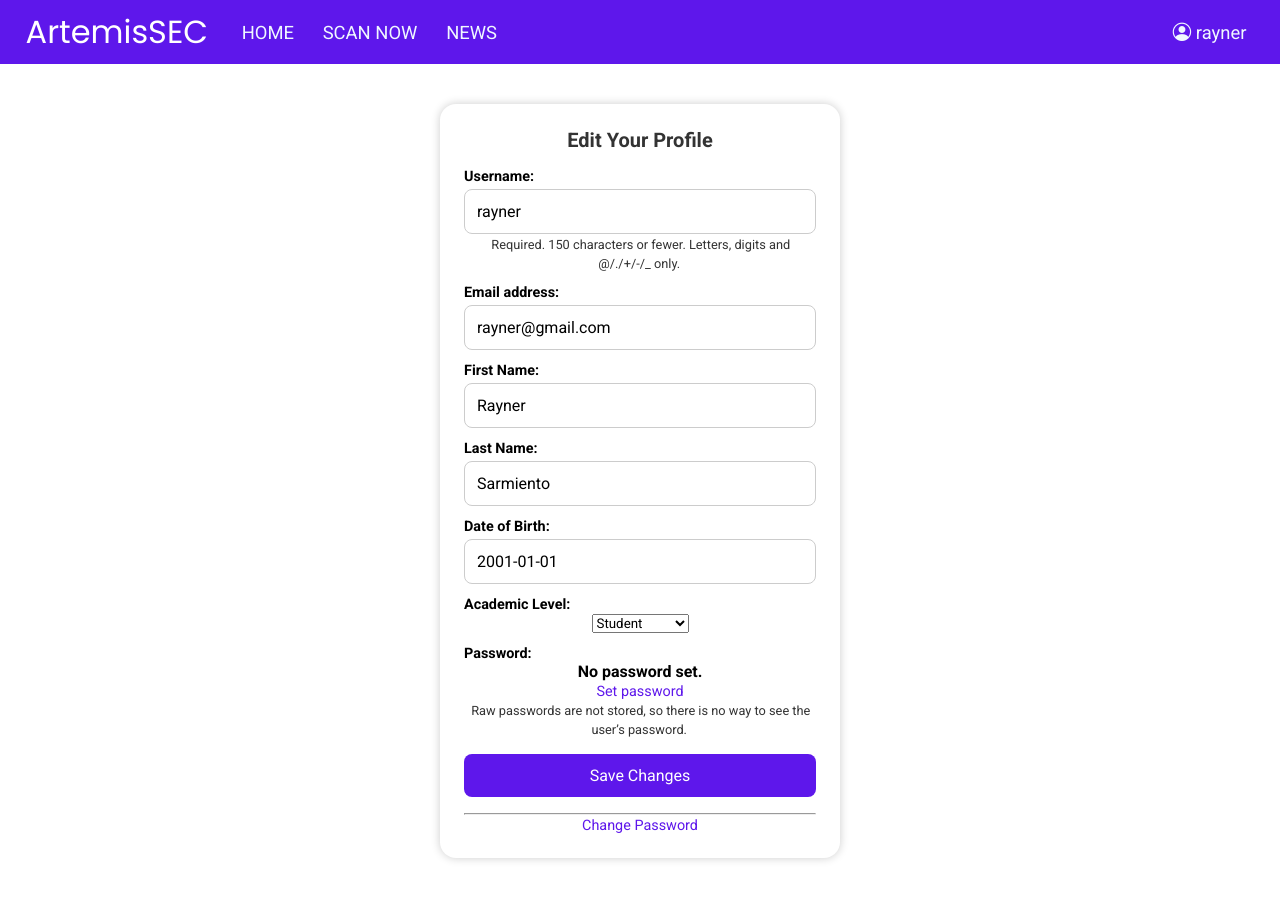
After one commit to EpsilonRD/Final-Project-Cybersecurity-platform-ArtemisSEC, a Django app: page /auth/profile-settings/ in a window 1280 px wide. The commit adds this page. Run offline with Django 5.2, Linux system fonts and the light colour scheme; a user stored in the database is signed in.

Commit message:
Authentication App and Settings menu and change password implementation

```diff
--- a/ArtemisSEC/ArtemisSEC/urls.py
+++ b/ArtemisSEC/ArtemisSEC/urls.py
@@ -24,7 +24,7 @@
     return HttpResponse("Web site underconstruction")
 urlpatterns = [
     path('admin/', admin.site.urls),
-    path('auth/', include('authentication.urls')),  # Incluye las URLs de la app de autenticación
+    path('auth/', include('authentication.urls')),  # Authentication App Urls
     path('logout/', LogoutView.as_view(next_page='login'), name='logout'),  #  logout
     path('home/', placeholder_view, name="home"), #home url
     path('scan-now/', placeholder_view, name="scan_now"), #scan now url
--- a/ArtemisSEC/authentication/apps.py
+++ b/ArtemisSEC/authentication/apps.py
@@ -6,4 +6,4 @@
     name = 'authentication'
 
     def ready(self):
-        import authentication.signals  # Conecta las señales al iniciar la app
+        import authentication.signals  # connect the signals
--- a/ArtemisSEC/authentication/forms.py
+++ b/ArtemisSEC/authentication/forms.py
@@ -1,11 +1,11 @@
 from django import forms
-from django.contrib.auth.forms import UserCreationForm
+from django.contrib.auth.forms import UserCreationForm, UserChangeForm
 from django.contrib.auth import get_user_model
 from django.core.exceptions import ValidationError
 from django.utils import timezone
 from .models import CustomUser
 
-User = get_user_model()  # Obtén el modelo de usuario personalizado
+User = get_user_model()
 
 class CustomUserCreationForm(UserCreationForm):
     first_name = forms.CharField(max_length=30, required=True, label='First Name')
@@ -22,3 +22,15 @@
         if birth_date and birth_date > timezone.now().date():
             raise ValidationError('Birth date cannot be in the future.')
         return birth_date
+
+from django.contrib.auth.forms import PasswordChangeForm
+
+class PasswordChangeFormCustom(PasswordChangeForm):
+    # This class is for modified the form of change password if need it .
+    pass
+
+
+class CustomUserChangeForm(UserChangeForm):
+    class Meta:
+        model = CustomUser
+        fields = ('username', 'email', 'first_name', 'last_name', 'birth_date', 'academic_level')
--- /dev/null
+++ b/ArtemisSEC/authentication/static/css/profile_settings.css
@@ -0,0 +1,121 @@
+
+* {
+    margin: 0;
+    padding: 0;
+    box-sizing: border-box;
+    font-family: Roboto, sans-serif;
+}
+
+/*Main Container  */
+.profile-settings-container {
+    width: 90vw;
+    max-width: 400px;
+    padding: 3vh;
+    background-color: #ffffff;
+    border-radius: 2vh;
+    box-shadow: 0px 0px 10px rgba(0, 0, 0, 0.2);
+    text-align: center;
+    position: relative;
+    margin-top: 5vh;
+    margin-bottom: 5vh;
+    margin-left: auto;
+    margin-right: auto;
+    flex-grow: 1;
+    overflow-y: auto;
+}
+
+
+.profile-settings-container h2 {
+    margin-bottom: 2vh;
+    font-size: 2.5vh;
+    color: #333;
+}
+
+/* Form Styles */
+.profile-settings-container form {
+    width: 100%;
+    margin-bottom: 2vh;
+}
+
+.profile-settings-container label {
+    display: block;
+    font-size: 1.8vh;
+    margin-top: 1.5vh;
+    font-weight: bold;
+    text-align: left;
+}
+
+
+.profile-settings-container input {
+    width: 100%;
+    padding: 1.5vh;
+    margin-top: 0.5vh;
+    border: 1px solid #ccc;
+    border-radius: 1vh;
+    font-size: 2vh;
+}
+
+
+.profile-settings-container button {
+    width: 100%;
+    padding: 1.5vh;
+    background-color: #5e17eb;
+    color: white;
+    border: none;
+    border-radius: 1vh;
+    font-size: 2vh;
+    cursor: pointer;
+    transition: background 0.3s;
+    margin-top: 2vh;
+}
+
+.profile-settings-container button:hover {
+    background-color: #cb6ce6;
+}
+
+
+.profile-settings-container a {
+    font-size: 1.8vh;
+    color: #5e17eb;
+    text-decoration: none;
+}
+
+.profile-settings-container a:hover {
+    text-decoration: underline;
+}
+
+
+.profile-settings-container .helptext {
+    color: #333;
+    border-radius: 1vh;
+    padding: 0.2vh;
+    margin-top: 4vh;
+    font-size: 1.6vh;
+    font-weight: normal;
+    text-align: left;
+}
+
+.profile-settings-container .helptext.required-error {
+    color: #4caf50;
+    background-color: #e8f5e9;
+    border: 1px solid #81c784;
+    font-weight: normal;
+}
+
+
+@media (max-width: 768px) {
+    .profile-settings-container {
+        width: 90vw;
+        max-width: 60%;
+        padding: 5vh;
+    }
+
+    .profile-settings-container input,
+    .profile-settings-container button {
+        font-size: 2vh;
+    }
+
+    .profile-settings-container a {
+        font-size: 2vh;
+    }
+}
--- a/ArtemisSEC/authentication/templates/authentication/login.html
+++ b/ArtemisSEC/authentication/templates/authentication/login.html
@@ -12,7 +12,13 @@
         <input type="password" name="password" id="password" required>
 
         <button type="submit">Login</button>
+
     </form>
+    {% if form.errors %}
+    <div class="error-messages">
+        <p class="error">Invalid username or password. Please try again.</p>
+    </div>
+{% endif %}
     <p>Don't have an account? <a href="{% url 'register' %}">Sign up</a></p>
 </div>
 {% endblock %}
--- /dev/null
+++ b/ArtemisSEC/authentication/templates/authentication/profile_settings.html
@@ -0,0 +1,20 @@
+{% extends "base.html" %}
+{% load static %}
+
+{% block content %}
+<link rel="stylesheet" href="{% static 'css/profile_settings.css' %}">
+<div class="profile-settings-container">
+    <h2>Edit Your Profile</h2>
+
+    <form method="POST">
+        {% csrf_token %}
+        <div>
+            {{ form.as_p }}
+        </div>
+        <button type="submit">Save Changes</button>
+    </form>
+
+    <hr>
+    <a href="{% url 'change-password' %}">Change Password</a>
+</div>
+{% endblock %}
--- a/ArtemisSEC/authentication/urls.py
+++ b/ArtemisSEC/authentication/urls.py
@@ -1,8 +1,11 @@
 from django.urls import path
 from . import views
+from .views import ProfileSettingsView, ChangePasswordView
 
 urlpatterns = [
     path('register/', views.RegisterView.as_view(), name='register'),
     path('login/', views.UserLoginView.as_view(), name='login'),
     path('welcome/', views.WelcomeView.as_view(), name='welcome'),
+    path('profile-settings/', ProfileSettingsView.as_view(), name='profile-settings'),
+    path('change-password/', ChangePasswordView.as_view(), name='change-password'),
 ]
--- a/ArtemisSEC/authentication/views.py
+++ b/ArtemisSEC/authentication/views.py
@@ -1,32 +1,39 @@
 from django.shortcuts import render
 from django.urls import reverse_lazy
-from django.contrib.auth.views import LoginView
-from django.contrib.auth import login
+from django.contrib.auth.views import LoginView, PasswordChangeView
+from django.contrib.auth.forms import PasswordChangeForm
+from django.contrib.auth import login, update_session_auth_hash
 from django.views.generic import TemplateView, CreateView
+from django.views.generic.edit import UpdateView
 from django.contrib import messages
 from django.contrib.auth.signals import user_logged_in, user_logged_out
 from django.dispatch import receiver
 from django.utils.timezone import now
-from .forms import CustomUserCreationForm  # Asegúrate de importar el formulario personalizado
+from .forms import CustomUserCreationForm, CustomUserChangeForm
 from .models import CustomUser
+from django.contrib.auth.mixins import LoginRequiredMixin
 
 # Create your views here.
 
 class RegisterView(CreateView):
     template_name = 'authentication/register.html'
-    form_class = CustomUserCreationForm  # Usa el formulario personalizado
-    success_url = reverse_lazy('login')  # Redirige a la vista de login después del registro
+    form_class = CustomUserCreationForm  # Custom Form
+    success_url = reverse_lazy('login')  # Rediret to login view after register
 
     def form_valid(self, form):
-        # Guarda el nuevo usuario
+        # Save new User
         response = super().form_valid(form)
         messages.success(self.request, "Successful registration! Now you can log in.")
         return response
 
-# Vista de login utilizando la vista genérica LoginView
+# Generic login view using  LoginView
 class UserLoginView(LoginView):
     template_name = 'authentication/login.html'
-    success_url = reverse_lazy('welcome')  # Redirige a la página de bienvenida
+    success_url = reverse_lazy('welcome')  # Welcome Website after Login
+
+    def form_invalid(self, form):
+        messages.error(self.request, "Invalid username or password. Please try again.")
+        return super().form_invalid(form)
 
     def get_success_url(self):
         return self.success_url
@@ -34,14 +41,42 @@
 class WelcomeView(TemplateView):
     template_name = 'authentication/welcome.html'
 
-# Cuando el usuario inicia sesión
+# When user login
 @receiver(user_logged_in)
 def update_last_login(sender, request, user, **kwargs):
     user.last_login = now()
     user.save()
 
-# Cuando el usuario cierra sesión
+# When user close section
 @receiver(user_logged_out)
 def update_last_logout(sender, request, user, **kwargs):
-    user.last_login = None  # O puedes dejar el valor anterior
+    user.last_login = None
     user.save()
+
+
+# View to edit the profile
+class ProfileSettingsView(LoginRequiredMixin, UpdateView):
+    model = CustomUser
+    form_class = CustomUserChangeForm
+    template_name = 'authentication/profile_settings.html'
+    success_url = reverse_lazy('profile-settings')  # Redirect to after change
+
+    def get_object(self):
+        # Return the user who is doing the Request
+        return self.request.user
+
+    def form_valid(self, form):
+        # If form is valid save susscefully
+        messages.success(self.request, 'Your profile has been updated successfully!')
+        return super().form_valid(form)
+
+# View to change password
+class ChangePasswordView(LoginRequiredMixin, PasswordChangeView):
+    template_name = 'authentication/change_password.html'
+    success_url = reverse_lazy('profile-settings')
+
+    def form_valid(self, form):
+        # When password is changed still keep user section Note: This policy might be changed in the future
+        update_session_auth_hash(self.request, form.user)
+        messages.success(self.request, 'Your password has been updated successfully!')
+        return super().form_valid(form)
--- /dev/null
+++ b/ArtemisSEC/static/css/navbar.css
@@ -0,0 +1,131 @@
+/* navbar.css */
+
+/*navbar style*/
+
+.navbar {
+    background-color: #5e17eb;
+    display: flex;
+    align-items: center;
+    justify-content: space-between;
+    padding: 1vh 2vw;
+    width: 100%;
+}
+
+.logo {
+    color: white;
+    text-decoration: none;
+    font-size: 4vh;
+    font-family: Poppins, sans-serif;
+    margin-right: 2vw;
+}
+
+.navbar-container {
+    display: flex;
+    align-items: center;
+    gap: 2vw;
+    flex-grow: 1;
+}
+
+.navbar-links {
+    display: flex;
+    align-items: center;
+    gap: 1vw;
+}
+
+.navbar-links li {
+    list-style: none;
+}
+
+.nav-link, .nav-login {
+    color: aliceblue;
+    text-decoration: none;
+    font-family: Roboto, sans-serif;
+    font-size: 2.3vh;
+    padding: 1vh;
+    border: none;
+    background: none;
+    cursor: pointer;
+}
+
+.nav-link:hover{
+    transition: 0.2ms;
+    background-color: #cb6ce6;
+    border-radius: 1vh;
+
+}
+
+.nav-login:hover {
+    background-color: yellowgreen;
+    color: black;
+    border-radius: 1vh;
+    font-weight: bold;
+    transition: 0.2ms;
+}
+
+.logout-btn{
+    transition: 0.2ms;
+    border-radius: 1vh;
+}
+
+.logout-btn:hover{
+    background-color: red;
+}
+.navbar-container > div {
+    margin-left: auto;
+}
+
+
+/*DropDown Menu Syles */
+.dropdown-menu {
+    display: none;
+    position: absolute;
+    background-color: white;
+    border: 1px solid #ccc;
+    border-radius: 4px;
+    z-index: 1000;
+    min-width: 200px;
+    box-shadow: 0 2px 10px rgba(0, 0, 0, 0.1);
+    list-style: none;
+    padding: 0;
+    margin: 0;
+    margin-top: 3vh;
+    right: 2vh;
+}
+
+.dropdown-menu.show {
+    display: block;
+}
+
+.dropdown-item {
+    padding: 10px 15px;
+    text-decoration: none;
+    color: black;
+    display: block;
+}
+
+.dropdown-item:hover {
+    background-color: #cb6ce6;
+}
+
+.dropdown-divider {
+    height: 1px;
+    background-color: #e9ecef;
+    margin: 5px 0;
+}
+
+.logout-button {
+    background: none;
+    border: none;
+    width: 100%;
+    text-align: left;
+    cursor: pointer;
+    font-family: inherit;
+    font-size: 2.3vh;
+    padding: 10px 15px;
+    color: black;
+    display: block;
+}
+
+.logout-button:hover {
+    background-color: #cb6ce6;
+}
--- a/ArtemisSEC/static/css/styles.css
+++ b/ArtemisSEC/static/css/styles.css
@@ -5,87 +5,13 @@
     font-family: roboto,sans-serif;
 }
 
-/*navbar style*/
-
-.navbar {
-    background-color: #5e17eb;
-    display: flex;
-    align-items: center;
-    justify-content: space-between;
-    padding: 1vh 2vw;
-    width: 100%;
-}
-
-.logo {
-    color: white;
-    text-decoration: none;
-    font-size: 4vh;
-    font-family: Poppins, sans-serif;
-    margin-right: 2vw;
-}
-
-.navbar-container {
-    display: flex;
-    align-items: center;
-    gap: 2vw;
-    flex-grow: 1;
-}
-
-.navbar-links {
-    display: flex;
-    align-items: center;
-    gap: 1vw;
-}
-
-.navbar-links li {
-    list-style: none;
-}
-
-.nav-link, .nav-login {
-    color: aliceblue;
-    text-decoration: none;
-    font-family: Roboto, sans-serif;
-    font-size: 2.3vh;
-    padding: 1vh;
-    border: none;
-    background: none;
-    cursor: pointer;
-}
-
-.nav-link:hover{
-    transition: 0.2ms;
-    background-color: #cb6ce6;
-    border-radius: 1vh;
-
-}
-
-.nav-login:hover {
-    background-color: yellowgreen;
-    color: black;
-    border-radius: 1vh;
-    font-weight: bold;
-    transition: 0.2ms;
-}
-
-.logout-btn{
-    transition: 0.2ms;
-    border-radius: 1vh;
-}
-
-.logout-btn:hover{
-    background-color: red;
-}
-.navbar-container > div {
-    margin-left: auto;
-}
-
 
 /*Form styles */
 
 .login-container {
-    width: 90vw; /* Ocupa el 90% del ancho de la pantalla */
-    max-width: 400px; /* No será más grande que 400px */
-    padding: 3vh; /* Padding consistente */
+    width: 90vw;
+    max-width: 400px;
+    padding: 3vh;
     background-color: #ffffff;
     border-radius: 2vh;
     box-shadow: 0px 0px 10px rgba(0, 0, 0, 0.2);
@@ -97,7 +23,7 @@
 
 }
 
-/* Estilos para los campos del formulario */
+/* Styles for the login forms */
 .login-container input {
     width: 100%;
     padding: 1.5vh;
@@ -107,7 +33,7 @@
     font-size: 2vh;
 }
 
-/* Estilo para el botón */
+/* Styles for the login button  */
 .login-container button {
     width: 100%;
     padding: 1.5vh;
@@ -124,7 +50,6 @@
     background-color: #cb6ce6;
 }
 
-/* Estilo para el texto y el enlace */
 .login-container p {
     margin-top: 2vh;
     font-size: 1.8vh;
@@ -141,7 +66,8 @@
     text-decoration: underline;
 }
 
-/* Diseño responsivo */
+
+/* Responsive Design */
 @media (max-width: 768px) {
     .login-container {
         width: 90vw;
@@ -161,12 +87,11 @@
 }
 
 
-
-/* Estilos generales para el registro */
+/* General Styles for Register forms */
 .register-container {
     margin-top: 12vh;
-    width: 90vw; /* Ocupa el 90% del ancho de la pantalla */
-    max-width: 400px; /* No será más grande que 400px */
+    width: 90vw;
+    max-width: 400px;
     padding: 3vh;
     background-color: #ffffff;
     border-radius: 2vh;
@@ -178,7 +103,6 @@
     transform: translate(-50%, -50%);
 }
 
-/* Estilos para los campos del formulario */
 .register-container input {
     width: 100%;
     padding: 1.5vh;
@@ -188,7 +112,6 @@
     font-size: 2vh;
 }
 
-/* Estilo para el botón */
 .register-container button {
     width: 100%;
     padding: 1.5vh;
@@ -205,7 +128,6 @@
     background-color: #5271ff;
 }
 
-/* Estilo para el texto y el enlace */
 .register-container p {
     margin-top: 2vh;
     font-size: 1.8vh;
@@ -221,7 +143,6 @@
 .register-container a:hover {
     text-decoration: underline;
 }
-/* Estilos para Academic Level */
 .register-container select {
     width: 100%;
     padding: 1.5vh;
@@ -231,34 +152,46 @@
     font-size: 2vh;
     background-color: white;
     color: #333;
-    appearance: none; /* Oculta el diseño por defecto del sistema */
+    appearance: none;
     cursor: pointer;
 }
 
-/* Flecha personalizada para select */
 .register-container select:focus {
     border-color: #333;
     outline: none;
 }
 
-/* Ajuste para mejorar la accesibilidad */
 .register-container label {
     display: block;
     font-size: 2vh;
     margin-bottom: 0.5vh;
 }
 
-/* Diseño responsivo */
+/* Responsive Desing  */
 @media (max-width: 768px) {
     .register-container {
         width: 90vw;
-        max-width: 90%; /* Ajusta mejor en móviles */
+        max-width: 90%;
         padding: 5vw;
         margin-top: 12vh;
     }
 
     .register-container input,
     .register-container button {
-        font-size: 2.5vh; /* Hace que el texto sea más grande en móviles */
+        font-size: 2.5vh;
     }
 }
+
+/* Auth container */
+.auth-container {
+    margin-left: auto;
+}
+
+.logout-form {
+    display: inline;
+}
+
+/*Error Text */
+.error{
+    color: red;
+}
--- /dev/null
+++ b/ArtemisSEC/static/js/navbar.js
@@ -0,0 +1,19 @@
+//Dropdown Menu Script
+document.addEventListener("DOMContentLoaded", function () {
+    const userDropdown = document.getElementById("userDropdown");
+    const dropdownMenu = document.getElementById("dropdownMenu");
+
+    if (userDropdown) {
+        userDropdown.addEventListener("click", function (event) {
+            event.preventDefault();
+            dropdownMenu.classList.toggle("show");
+        });
+
+        // Cerrar el menú si el usuario hace clic fuera
+        window.addEventListener("click", function (event) {
+            if (!userDropdown.contains(event.target) && !dropdownMenu.contains(event.target)) {
+                dropdownMenu.classList.remove("show");
+            }
+        });
+    }
+});
--- a/ArtemisSEC/templates/base.html
+++ b/ArtemisSEC/templates/base.html
@@ -1,4 +1,4 @@
-{% load static %}  <!-- Load static content of  Django -->
+{% load static %}  <!-- Load static content of Django -->
 
 <!DOCTYPE html>
 <html lang="en">
@@ -13,6 +13,10 @@
 
     <!-- CSS -->
     <link rel="stylesheet" href="{% static 'css/styles.css' %}">
+    <link rel="stylesheet" href="{% static 'css/navbar.css' %}">
+
+    <!-- Bootstrap Icons -->
+    <link rel="stylesheet" href="https://cdn.jsdelivr.net/npm/bootstrap-icons/font/bootstrap-icons.css">
 </head>
 <body>
 
@@ -28,13 +32,25 @@
         </ul>
 
         <!-- Show user authentication -->
-<!-- Show user authentication -->
-<div style="margin-left: auto;"> <!-- Este div ayuda a empujar los elementos a la derecha -->
+        <div class="auth-container">
             {% if user.is_authenticated %}
-        <form action="{% url 'logout' %}" method="post" style="display:inline;">
+                <div class="dropdown">
+                    <a href="#" class="nav-link dropdown-toggle" id="userDropdown">
+                        <i class="bi bi-person-circle"></i>
+                        <span>{{ user.username }}</span>
+                    </a>
+                    <ul class="dropdown-menu" id="dropdownMenu">
+                        <li><a class="dropdown-item" href="{% url 'change-password' %}">🔒Change Password</a></li>
+                        <li><a class="dropdown-item" href="{% url 'profile-settings' %}">⚙️ Profile Settings</a></li>
+                        <li>
+                            <form action="{% url 'logout' %}" method="post">
                                 {% csrf_token %}
-            <button type="submit" class="nav-login logout-btn">Logout ({{ user.username }})</button>
+                                <button type="submit" class="dropdown-item  logout-button">🚪Logout</button>
                             </form>
+                        </li>
+
+                    </ul>
+                </div>
             {% else %}
                 <a href="{% url 'login' %}" class="nav-login">Log in</a>
             {% endif %}
@@ -42,11 +58,14 @@
     </div>
 </nav>
 
-<!--Web content-->
+<!-- Web content -->
 <div class="content">
     {% block content %}
     {% endblock %}
 </div>
 
+<!-- JavaScript -->
+<script src="{% static 'js/navbar.js' %}"></script>
+
 </body>
 </html>
```
Also changed, not shown: ArtemisSEC/authentication/admin.py (+3 -4 lines), ArtemisSEC/authentication/static/css/change_password.css (added, +74 -0 lines), ArtemisSEC/authentication/templates/authentication/change_password.html (added, +28 -0 lines), ArtemisSEC/db.sqlite3. Lines whose indentation alone changed are shown as unchanged.
